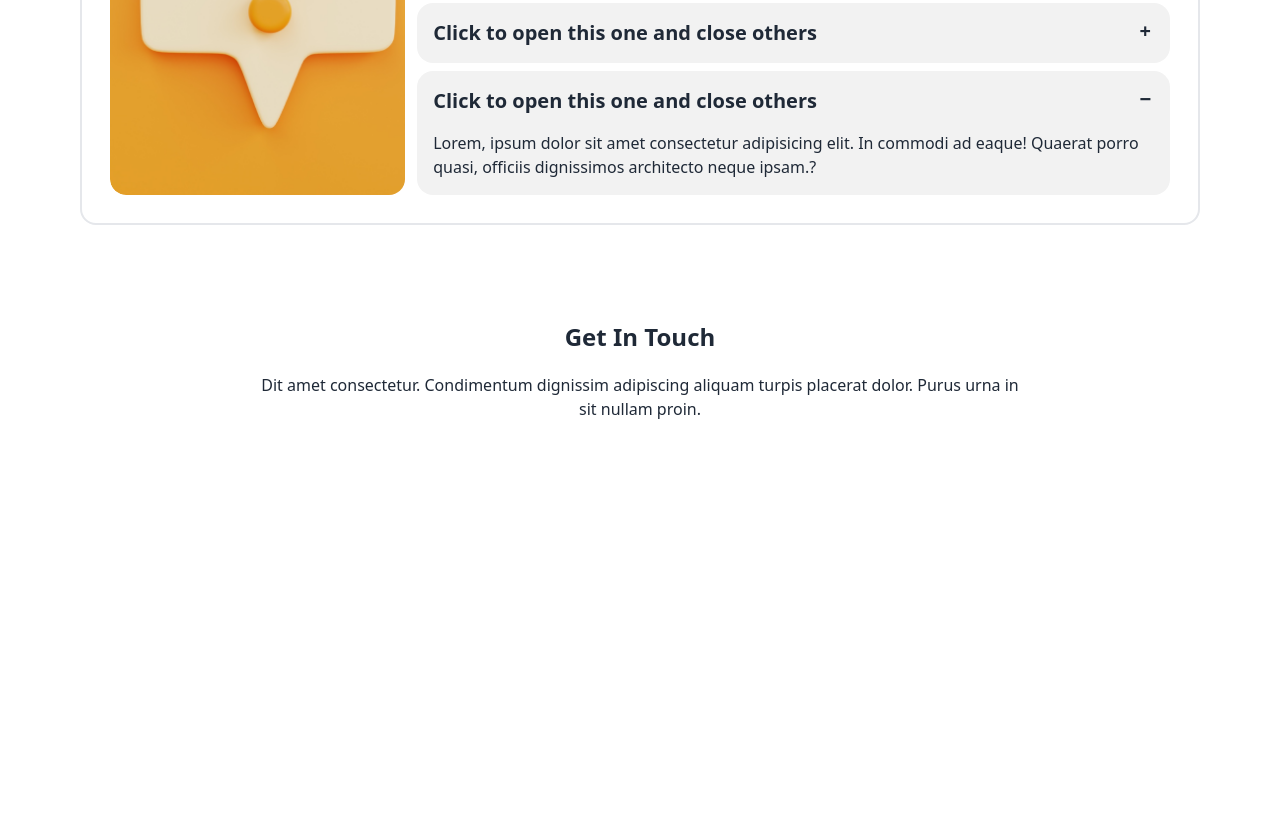
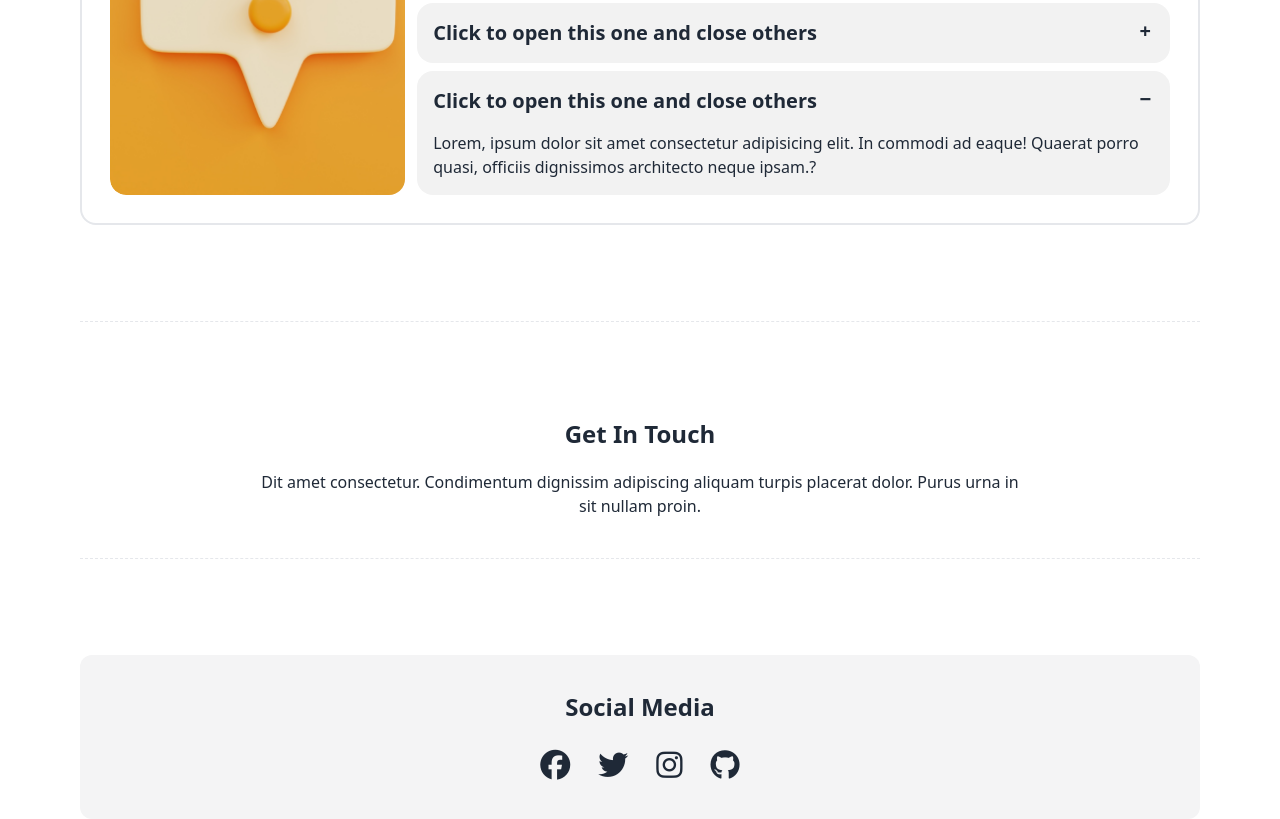
Before and after one commit to SAGOR1012/hockey, a plain HTML site: page index.html in a window 1280 px wide. Shown: the part 1442-2261 px from the top of the page. Before the commit the page ends 1959 px from the top, so only its background shows below. Drawn offline with nearby package versions, Linux system fonts and the light colour scheme.

Commit message:
added social media link opton

```diff
--- a/index.html
+++ b/index.html
@@ -12,6 +12,8 @@
     <link href="https://cdn.jsdelivr.net/npm/daisyui@4.6.0/dist/full.min.css" rel="stylesheet" type="text/css" />
     <script src="https://cdn.tailwindcss.com"></script>
     <title>Hockey</title>
+    <!-- icon form font awesome link  -->
+    <script src="https://kit.fontawesome.com/a98f87570f.js" crossorigin="anonymous"></script>
     <!-- custom tailwind class -->
     <script>
         tailwind.config = {
@@ -176,11 +178,27 @@
             </div>
         </section>
         <!-- Get In Touch -->
-        <section class="text-center my-24 mt-24">
+        <hr class="border-dashed mt-24">
+        <section class="text-center  mt-24">
             <h2 class=" text-2xl lgl:text-5xl font-extrabold mb-5">Get In Touch</h2>
             <p class="  max-w-3xl mx-auto mb-10">Dit amet consectetur. Condimentum dignissim adipiscing aliquam turpis
                 placerat dolor. Purus urna in sit nullam proin. </p>
 
+            <hr class="border-dashed mb-24">
+        </section>
+        <!-- social media section -->
+        <section class="text-center mx-auto bg-zinc-100	py-9 rounded-xl">
+            <h2 class="text-2xl font-extrabold">
+                Social Media
+            </h2>
+            <!-- social icon  and link -->
+            <div class="flex gap-7 max-w-fit mx-auto mt-6 text-3xl">
+                <a href=""><i class="fa-brands fa-facebook"></i> </a>
+                <a href=""><i class="fa-brands fa-twitter"></i> </a>
+                <a href=""><i class="fa-brands fa-instagram"></i></a>
+                <a href=""><i class="fa-brands fa-github"></i></a>
+
+            </div>
         </section>
     </main>
     <footer></footer>
```
